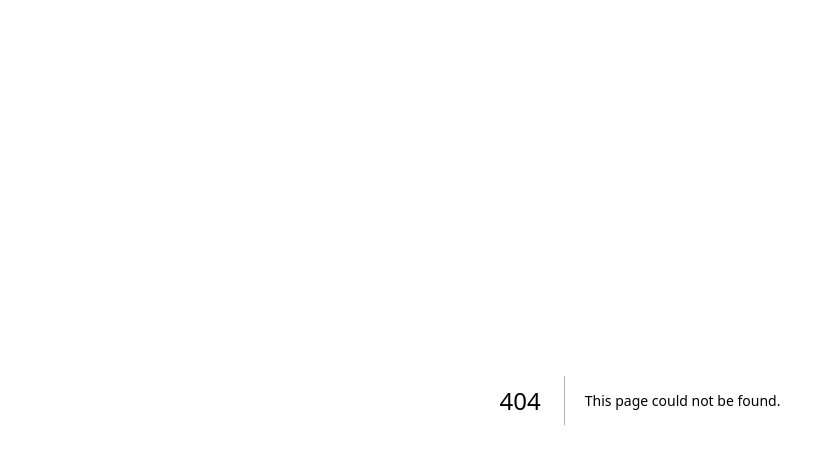
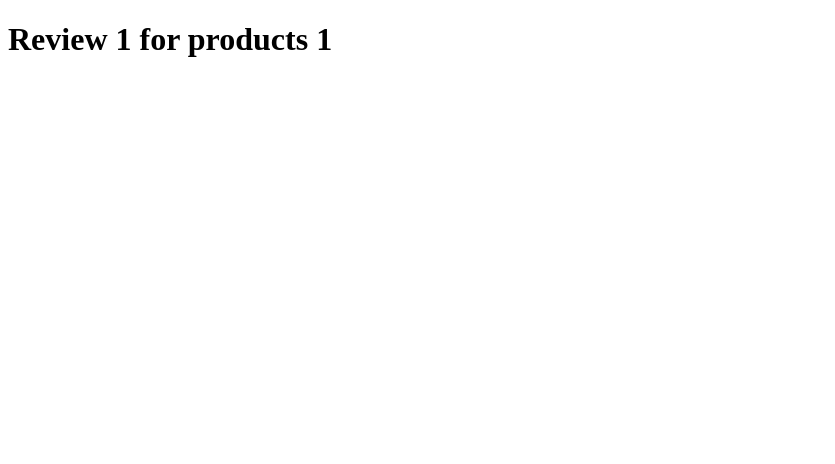
Before and after one commit to RaviAzzuraPutra/belajar-nextjs, a Next.js app: page /products/1/reviews/1 in a window 1280 px wide. Before the commit this address had no page. Shown: the top 464 px of the page, without its empty margins (0-835 px from the left). Built offline with nearby package versions, Linux system fonts and the light colour scheme.

Commit message:
Nested Dynamic Routes

```diff
--- /dev/null
+++ b/src/app/products/[productid]/reviews/[reviewID]/page.tsx
@@ -0,0 +1,14 @@
+export default function ReviewProductDetail({ params }: {
+    params: {
+        reviewID: string,
+        productid: string
+    }
+}) {
+    return (
+        <div>
+            <h1>
+                Review {params.reviewID} for products {params.productid}
+            </h1>
+        </div>
+    )
+}
```
